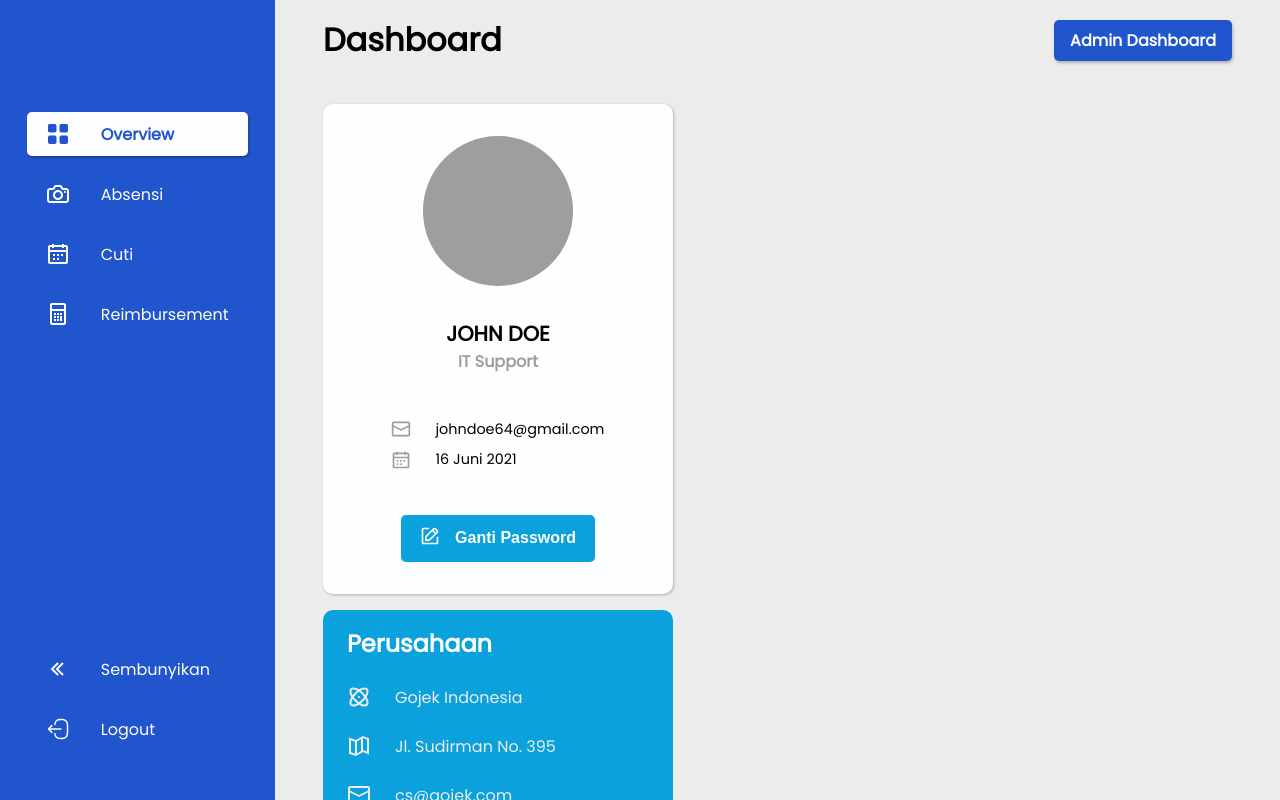
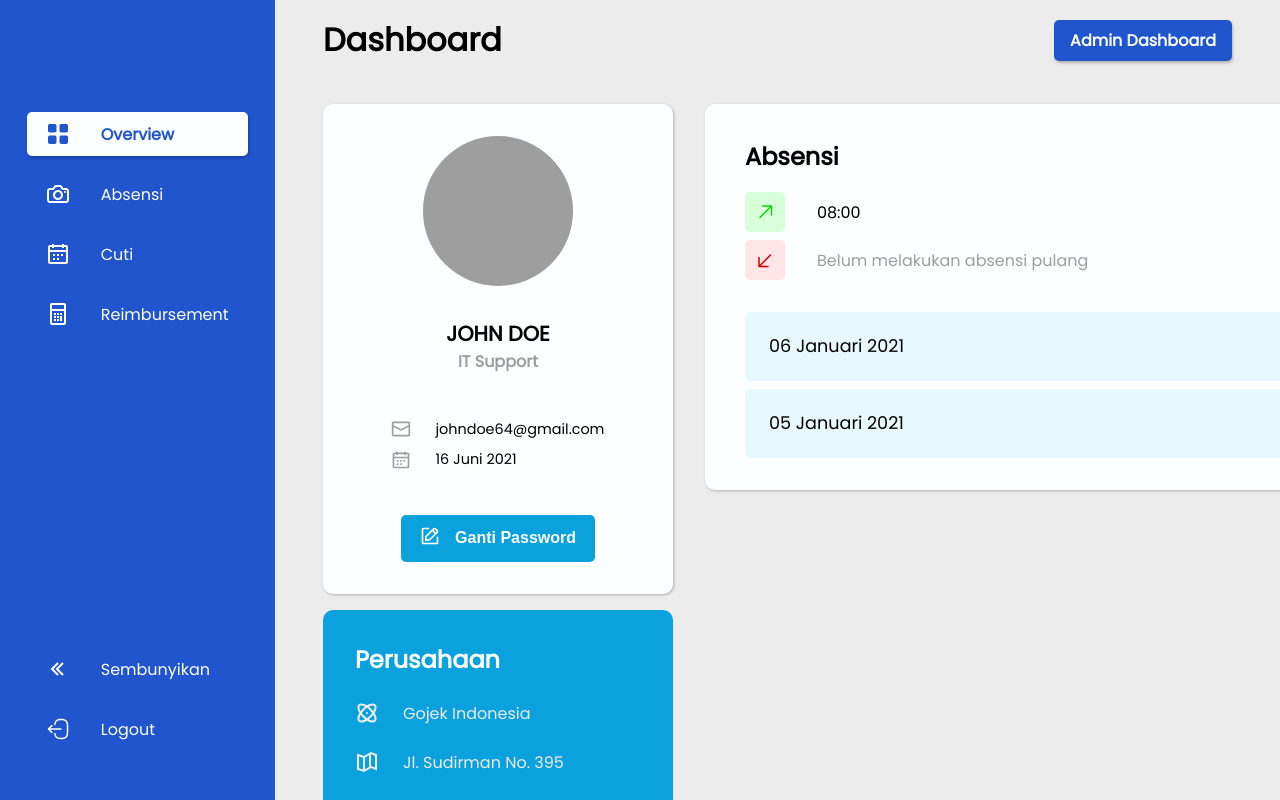
Before and after one commit to mluthfit/fe-layak, a React (Create React App) app: page /dashboard in a window 1280 px wide. Built offline with nearby package versions, Linux system fonts and the light colour scheme; grey boxes are pictures that could not be loaded.

Commit message:
Add absensi for overview page

```diff
--- /dev/null
+++ b/src/components/AbsensiOverview/index.jsx
@@ -0,0 +1,67 @@
+import React from "react";
+import Bar from "../Bar";
+import { ReactComponent as AbsensiIcon } from "../../assets/icons/camera.svg";
+import { ReactComponent as ClockInIcon } from "../../assets/icons/arrow-up-right.svg";
+import { ReactComponent as ClockOutIcon } from "../../assets/icons/arrow-down-left.svg";
+import style from "./style.module.css";
+
+const AbsensiOverview = () => {
+  return (
+    <div className={style.absensiOverview}>
+      <div className={style.header}>
+        <h2>Absensi</h2>
+        <a href="/dashboard/absensi" className={style.anchorIcon}>
+          <AbsensiIcon />
+        </a>
+      </div>
+      <div className={style.statusToday}>
+        <div>
+          <span className={`${style.icon} ${style.success}`}>
+            <ClockInIcon />
+          </span>
+          <span className={style.time}>08:00</span>
+        </div>
+        <div>
+          <span className={`${style.icon} ${style.danger}`}>
+            <ClockOutIcon />
+          </span>
+          <span className={`${style.time} ${style.gray}`}>
+            Belum melakukan absensi pulang
+          </span>
+        </div>
+      </div>
+      <div className={style.listBar}>
+        <Bar
+          link="/dashboard/absensi/1"
+          title="06 Januari 2021"
+          icons={
+            <>
+              <span className={`${style.icon} ${style.success}`}>
+                <ClockInIcon />
+              </span>
+              <span className={`${style.icon} ${style.danger}`}>
+                <ClockOutIcon />
+              </span>
+            </>
+          }
+        />
+        <Bar
+          link="/dashboard/absensi/2"
+          title="05 Januari 2021"
+          icons={
+            <>
+              <span className={`${style.icon} ${style.danger}`}>
+                <ClockInIcon />
+              </span>
+              <span className={`${style.icon} ${style.danger}`}>
+                <ClockOutIcon />
+              </span>
+            </>
+          }
+        />
+      </div>
+    </div>
+  );
+};
+
+export default AbsensiOverview;
--- /dev/null
+++ b/src/components/AbsensiOverview/style.module.css
@@ -0,0 +1,62 @@
+.absensiOverview {
+  background-color: var(--secondary-100);
+  padding: 2rem 2.5rem;
+  border-radius: 10px;
+  box-shadow: 1px 1px 3px var(--blank-100);
+}
+
+.absensiOverview .header {
+  display: flex;
+  align-items: center;
+  justify-content: space-between;
+}
+
+.absensiOverview .anchorIcon {
+  background-color: var(--primary-300);
+  border-radius: 5px;
+  display: flex;
+  padding: 0.5rem;
+  fill: var(--secondary-200);
+}
+
+.absensiOverview .anchorIcon:hover {
+  box-shadow: 1px 1px 10px var(--primary-300);
+}
+
+.absensiOverview .statusToday {
+  margin-top: 1rem;
+}
+
+.absensiOverview .statusToday > div {
+  display: flex;
+  margin: 0.5rem 0;
+  align-items: center;
+}
+
+.statusToday > div > .time {
+  margin-left: 2rem;
+}
+
+.icon {
+  display: flex;
+  padding: 0.5rem;
+  border-radius: 5px;
+}
+
+.success {
+  fill: var(--success-200);
+  background-color: var(--success-100);
+}
+
+.danger {
+  fill: var(--danger-200);
+  background-color: var(--danger-100);
+}
+
+.gray {
+  color: var(--secondary-300);
+}
+
+.listBar {
+  margin-top: 2rem;
+}
--- /dev/null
+++ b/src/components/Bar/index.jsx
@@ -0,0 +1,13 @@
+import React from "react";
+import style from "./style.module.css";
+
+const Bar = ({ title, link, icons }) => {
+  return (
+    <a href={link} className={style.bar}>
+      <span className={style.title}>{title}</span>
+      <div className={style.icons}>{icons}</div>
+    </a>
+  );
+};
+
+export default Bar;
--- /dev/null
+++ b/src/components/Bar/style.module.css
@@ -0,0 +1,31 @@
+.bar {
+  display: flex;
+  margin-top: 0.5rem;
+  background-color: var(--primary-100);
+  padding: 0.9rem 1.5rem;
+  border-radius: 5px;
+  justify-content: space-between;
+  align-items: center;
+  text-decoration: none;
+  font-size: 1.1rem;
+}
+
+.bar:hover {
+  background-color: var(--primary-400);
+}
+
+.bar .title {
+  color: black;
+}
+
+.bar:hover .title {
+  color: var(--secondary-100);
+}
+
+.bar .icons {
+  display: flex;
+}
+
+.bar .icons > span {
+  margin: 0 0.2rem;
+}
--- a/src/components/CompanyProfile/style.module.css
+++ b/src/components/CompanyProfile/style.module.css
@@ -1,5 +1,5 @@
 .companyProfile {
-  padding: 1rem 1.5rem;
+  padding: 2rem;
   background-color: var(--primary-300);
   color: var(--secondary-100);
   border-radius: 10px;
--- a/src/components/Sidebar/index.jsx
+++ b/src/components/Sidebar/index.jsx
@@ -1,11 +1,12 @@
+/* eslint-disable jsx-a11y/anchor-is-valid */
 import React from "react";
-import style from "./style.module.css";
 import { ReactComponent as OverviewIcon } from "../../assets/icons/square.svg";
 import { ReactComponent as AbsensiIcon } from "../../assets/icons/camera.svg";
 import { ReactComponent as CutiIcon } from "../../assets/icons/calendar-dates.svg";
 import { ReactComponent as ReimburseIcon } from "../../assets/icons/calculator.svg";
 import { ReactComponent as HideIcon } from "../../assets/icons/chevrons-left.svg";
 import { ReactComponent as LogoutIcon } from "../../assets/icons/logout.svg";
+import style from "./style.module.css";
 
 const Sidebar = () => {
   const hideToggle = () => {
--- a/src/layouts/Dashboard/index.jsx
+++ b/src/layouts/Dashboard/index.jsx
@@ -1,8 +1,8 @@
 import React from "react";
 import { Outlet } from "react-router-dom";
-import style from "./style.module.css";
 import Sidebar from "../../components/Sidebar";
 import Topbar from "../../components/Topbar";
+import style from "./style.module.css";
 
 const Dashboard = () => {
   return (
--- a/src/pages/Overview/index.jsx
+++ b/src/pages/Overview/index.jsx
@@ -1,21 +1,35 @@
-import React, { useState } from "react";
+import React, { useEffect, useState } from "react";
 import Spinner from "../../components/Spinner";
 import Biodata from "../../components/Biodata";
+import CompanyProfile from "../../components/CompanyProfile";
+import AbsensiOverview from "../../components/AbsensiOverview";
 import "./style.css";
-import CompanyProfile from "../../components/CompanyProfile";
 
 const Overview = () => {
-  const [loading, setLoading] = useState(false);
+  const [loading, setLoading] = useState(true);
+
+  useEffect(() => {
+    setTimeout(() => {
+      setLoading(false);
+    }, 1000);
+  });
 
   return (
-    <div className="overview">
-      {/* <Spinner size={48} borderSize={5} /> */}
-      <div className="leftSide">
-        <Biodata />
-        <div className="space"></div>
-        <CompanyProfile />
-      </div>
-      <div className="rightSide"></div>
+    <div className={`overview ${loading ? "center" : ""}`}>
+      {loading ? (
+        <Spinner size={48} borderSize={5} />
+      ) : (
+        <>
+          <div className="leftSide">
+            <Biodata />
+            <div className="space"></div>
+            <CompanyProfile />
+          </div>
+          <div className="rightSide">
+            <AbsensiOverview />
+          </div>
+        </>
+      )}
     </div>
   );
 };
--- a/src/pages/Overview/style.css
+++ b/src/pages/Overview/style.css
@@ -14,7 +14,7 @@
 }
 
 .rightSide {
-  width: 700px;
+  width: 800px;
 }
 
 .space {
```
